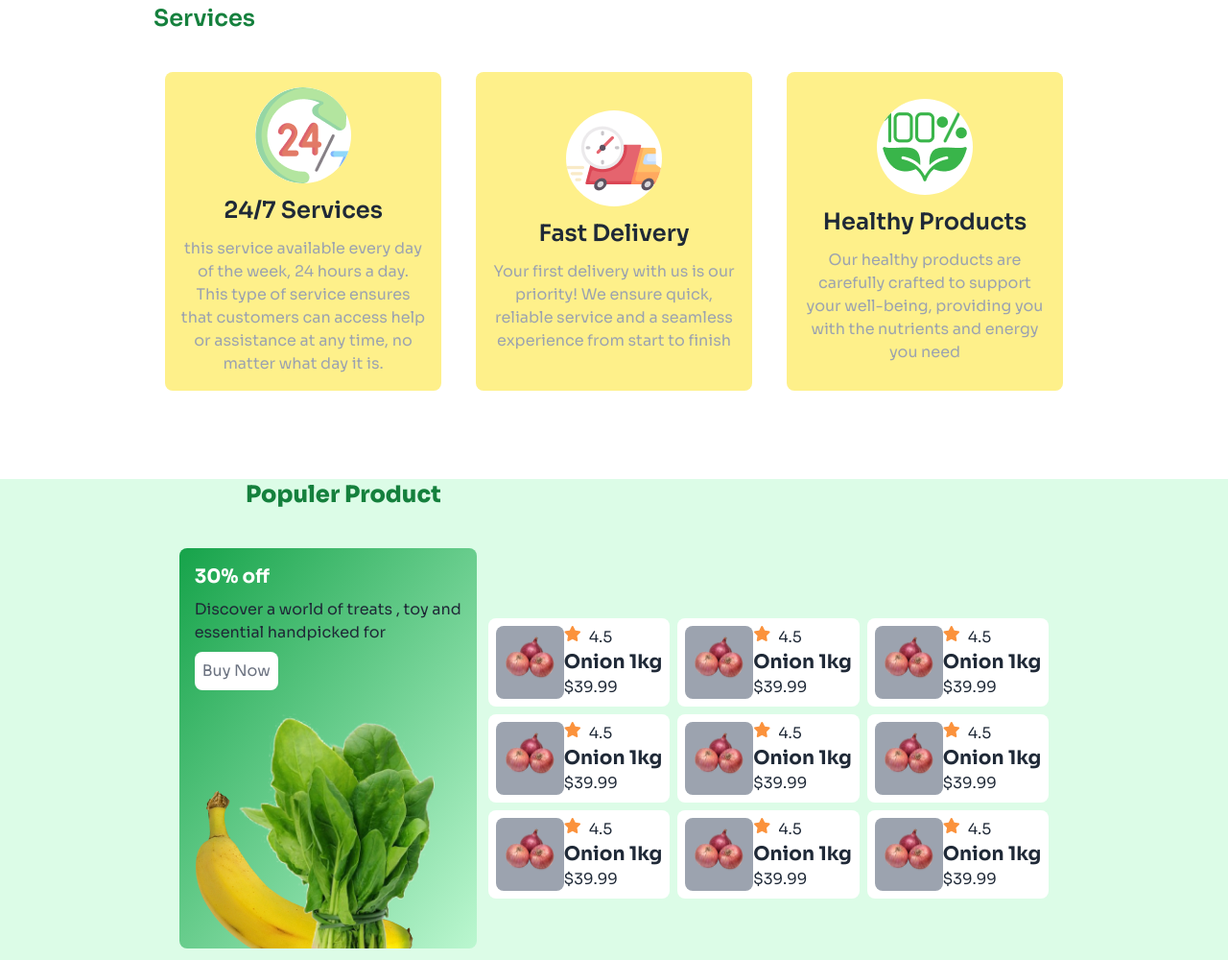
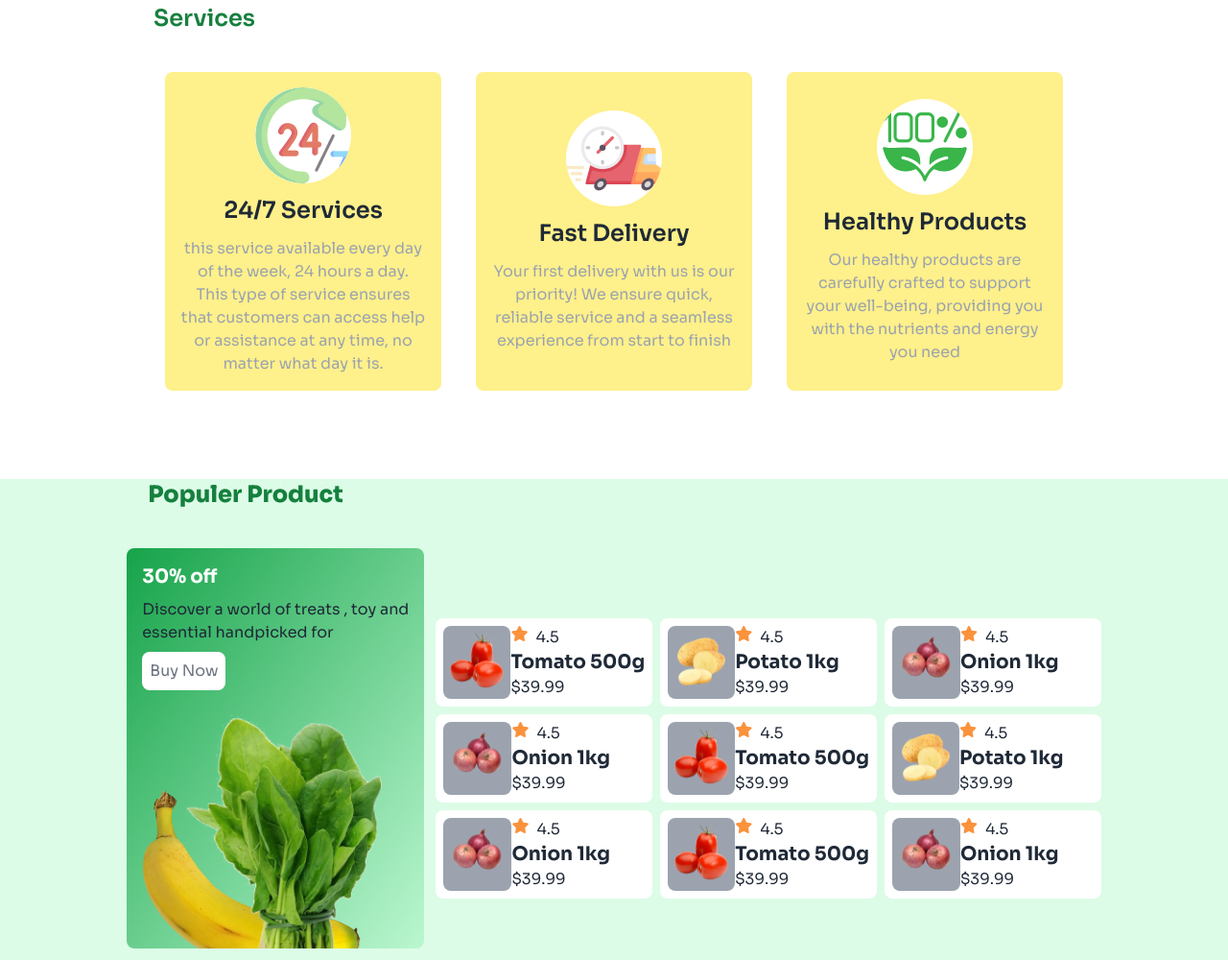
Before and after one commit to fouzia65/assignment-3, a plain HTML site: page index.html in a window 1280 px wide. Shown: the part 1184-2184 px from the top of the page at 96% size. Drawn offline with nearby package versions, Linux system fonts and the light colour scheme.

Commit message:
third commit

```diff
--- a/index.html
+++ b/index.html
@@ -136,7 +136,7 @@
 
         <!-- populer product section  -->
         <section class="bg-green-100 mt-20">
-            <h1 class="md:60 lg:ml-64 font-extrabold text-2xl text-green-700 mb-10" >Populer Product</h1>
+            <h1 class="text-center w-2/5 font-extrabold text-2xl text-green-700 mb-10" >Populer Product</h1>
             <div class="block space-y-2 md:flex gap-3 justify-center items-center">
                 <!-- left card  -->
                 <div class="bg-gradient-to-br from-green-600 to-green-200 rounded-lg sm:mb-3">
@@ -155,25 +155,25 @@
                 <div class="grid grid-cols-2 md:grid-cols-3 gap-2">
                     <!-- card-1  -->
                     <div class="flex px-2 py-2  rounded-lg bg-white">
-                        <img src="./image/onion.png" class="bg-gray-400 rounded-lg" alt="">
+                        <img src="./image/tomato.png" class="bg-gray-400 rounded-lg" alt="">
                         <div>
                             <div class="flex gap-2">
                                 <i class="fa-solid fa-star text-orange-400"></i>
                                 <p>4.5</p>
                             </div>
-                            <h3 class="font-bold text-xl">Onion 1kg</h3>
+                            <h3 class="font-bold text-xl">Tomato 500g</h3>
                             <p>$39.99</p>
                         </div>
                     </div>
                     <!-- card-2  -->
                     <div class="flex   px-2 py-2 rounded-lg  bg-white">
-                        <img src="./image/onion.png" class="bg-gray-400 rounded-lg" alt="">
+                        <img src="./image/potato.png" class="bg-gray-400 rounded-lg" alt="">
                         <div>
                             <div class="flex gap-2">
                                 <i class="fa-solid fa-star text-orange-400"></i>
                                 <p>4.5</p>
                             </div>
-                            <h3 class="font-bold text-xl">Onion 1kg</h3>
+                            <h3 class="font-bold text-xl">Potato 1kg</h3>
                             <p>$39.99</p>
                         </div>
                     </div>
@@ -203,25 +203,25 @@
                     </div>
                     <!-- card-5  -->
                     <div class="flex   px-2 py-2 rounded-lg bg-white">
-                        <img src="./image/onion.png" class="bg-gray-400 rounded-lg" alt="">
+                        <img src="./image/tomato.png" class="bg-gray-400 rounded-lg" alt="">
                         <div>
                             <div class="flex gap-2">
                                 <i class="fa-solid fa-star text-orange-400"></i>
                                 <p>4.5</p>
                             </div>
-                            <h3 class="font-bold text-xl">Onion 1kg</h3>
+                            <h3 class="font-bold text-xl">Tomato 500g</h3>
                             <p>$39.99</p>
                         </div>
                     </div>
                     <!-- card-6  -->
                     <div class="flex   px-2 py-2 rounded-lg bg-white">
-                        <img src="./image/onion.png" class="bg-gray-400 rounded-lg" alt="">
+                        <img src="./image/potato.png" class="bg-gray-400 rounded-lg" alt="">
                         <div>
                             <div class="flex gap-2">
                                 <i class="fa-solid fa-star text-orange-400"></i>
                                 <p>4.5</p>
                             </div>
-                            <h3 class="font-bold text-xl">Onion 1kg</h3>
+                            <h3 class="font-bold text-xl">Potato 1kg</h3>
                             <p>$39.99</p>
                         </div>
                     </div>
@@ -239,13 +239,13 @@
                     </div>
                     <!-- card-8  -->
                     <div class="flex   px-2 py-2 rounded-lg bg-white">
-                        <img src="./image/onion.png" class="bg-gray-400 rounded-lg" alt="">
+                        <img src="./image/tomato.png" class="bg-gray-400 rounded-lg" alt="">
                         <div>
                             <div class="flex gap-2">
                                 <i class="fa-solid fa-star text-orange-400"></i>
                                 <p>4.5</p>
                             </div>
-                            <h3 class="font-bold text-xl">Onion 1kg</h3>
+                            <h3 class="font-bold text-xl">Tomato 500g</h3>
                             <p>$39.99</p>
                         </div>
                     </div>
```
